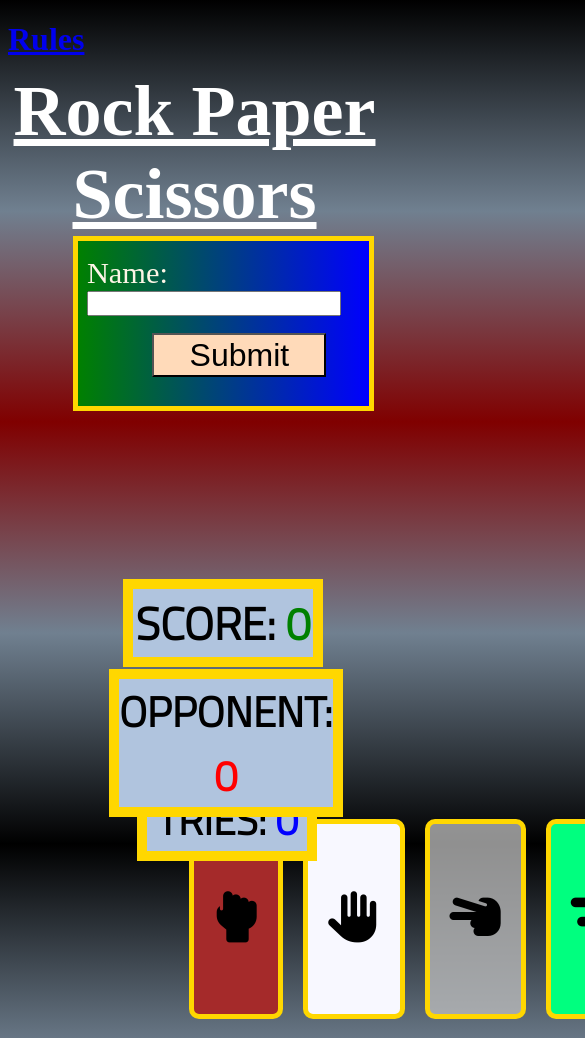
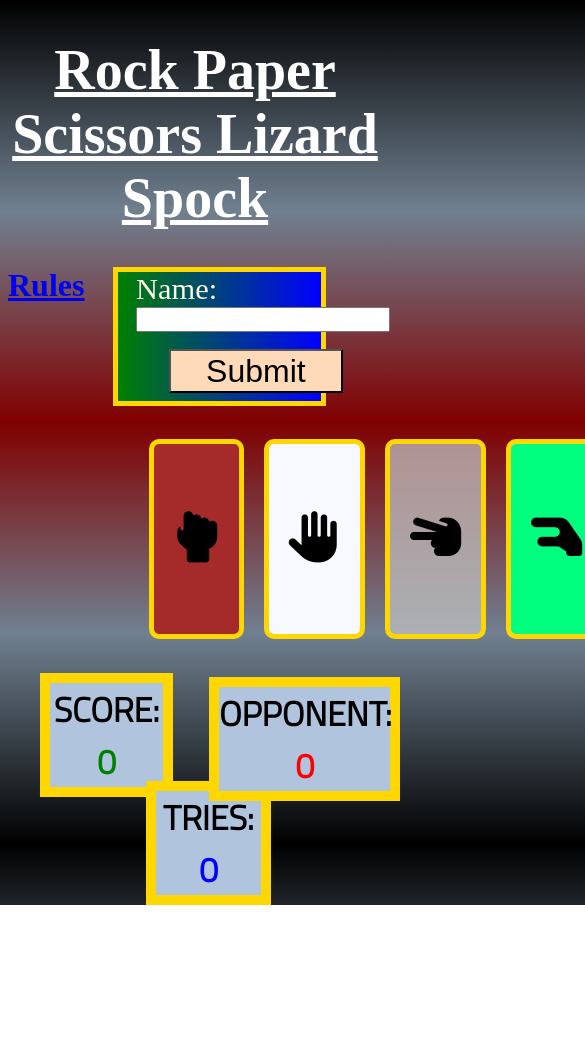
Before and after one commit to 0w3nM/javascript_portfolio_2_project_rock_paper_scissors_game, a plain HTML site: page game.html in a window 390 px wide. Shown: the top 1038 px of the page, 585 px wide, since content can reach past the window. After the commit the page ends 905 px from the top, so only its background shows below. Drawn offline with Linux system fonts and the light colour scheme; a web font is replaced by a local one.

Commit message:
Updated element positioning in game.html for loweest media query

```diff
--- a/assets/css/style.css
+++ b/assets/css/style.css
@@ -367,27 +367,21 @@ html {
 
 @media screen and (max-width:480px) {
     .header {
-        position: fixed;
         color: #ffffff;
         text-align: center;
         text-decoration: underline;
-        font-size: 4.5rem;
+        font-size: 3.5rem;
         font-family: "Skranji", "sans-serif";
-        right: 1px;
     }
 
     #name-card {
         position: absolute;
+        left: 29%;
         background-image: linear-gradient(to right, green, blue);
         border: 5px solid gold;
-        width: 70%;
-        padding-top: 15px;
-        padding-bottom: 29px;
-        padding-left: 9px;
-        padding-right: 9px;
-        margin-left: 11%;
-        top: 28%;
-        left: 30px;
+        padding-bottom: 8px;
+        padding-right: 48px;
+        width: 35%;
     }
 
     #submit {
@@ -404,52 +398,51 @@ html {
         position: relative;
         box-sizing: border-box;
         max-height: 642px;
-        left: 16%;
-        max-width: 437px;
-        margin-left: 27%;
-        padding: 2.6%;
-        top: 687px;
+        max-width: 798px;
+        margin-left: 32%;
+        padding: 3%;
+        top: 60px;
     }
 
     .scores {
         display: inline-block;
-        font-size: 45px;
+        font-size: 34px;
         font-family: "Titillium Web", "sans-serif";
         position: absolute;
-        left: 26%;
-        top: 66%;
+        left: 0%;
+        top: 75%;
         text-align: center;
         background-color: #b0c4de;
-        margin: 22px;
-        width: 46%;
+        margin: 40px;
+        width: 29%;
         border: 10px solid #ffd700;
     }
 
     .turns {
         display: inline-block;
-        font-size: 41px;
+        font-size: 34px;
         font-family: "Titillium Web", "sans-serif";
         position: absolute;
-        top: 88%;
-        left: 26%;
+        top: 90%;
+        left: 32%;
         text-align: center;
         background-color: #b0c4de;
-        margin: 36px;
-        width: 41%;
+        margin: 21px;
+        width: 27%;
         border: 10px solid #ffd700;
     }
 
     .opponent {
         display: inline-block;
-        font-size: 42px;
+        font-size: 34px;
         font-family: "Titillium Web", "sans-serif";
         position: absolute;
-        top: 78%;
-        left: 25%;
+        top: 79%;
+        left: 51%;
         text-align: center;
         background-color: #b0c4de;
-        margin: 11px;
-        width: 55%;
+        margin: 10px;
+        width: 44%;
         border: 10px solid #ffd700;
     }
 }
```
